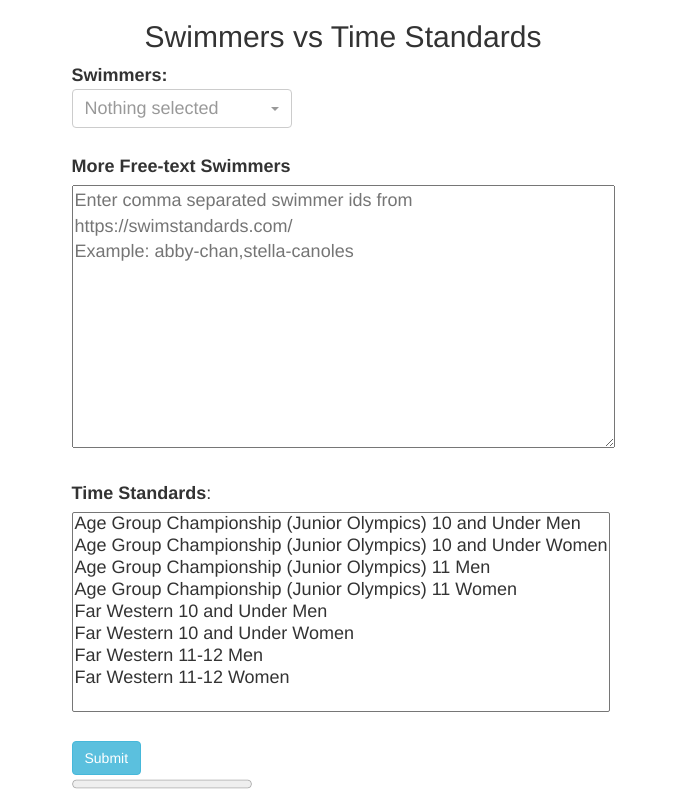
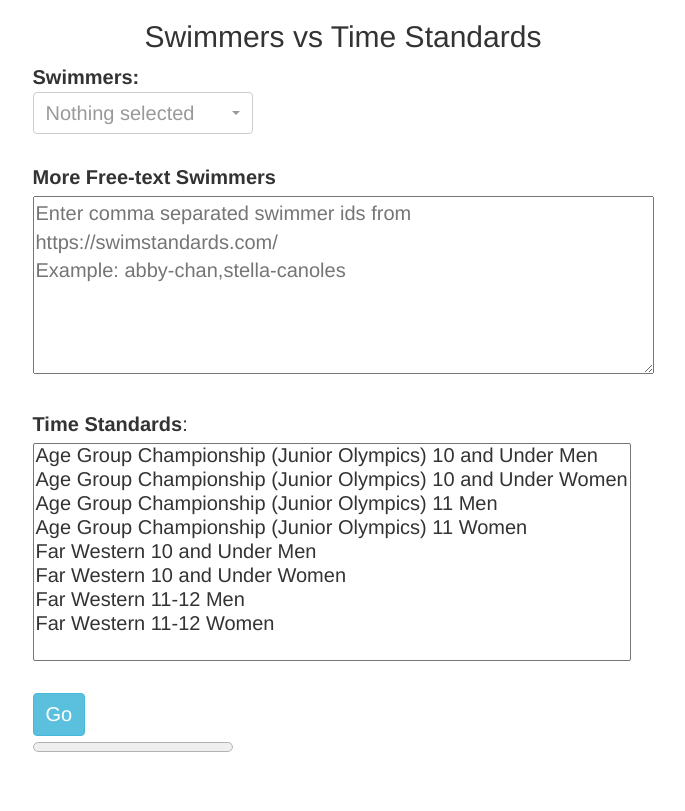
Before and after one commit to lhyqie/swim, a Flask app: page /select/ in a window 1280 px wide. Shown: the whole page, without its empty margins (297-982 px from the left). After the commit the page ends 752 px from the top, so only its background shows below. Run offline with Flask 3, Linux system fonts and the light colour scheme; some libraries are stand-ins or nearby versions.

Commit message:
set mobile css, selectpicker data-width auto

```diff
--- a/static/table.css
+++ b/static/table.css
@@ -42,19 +42,43 @@
   justify-content: center;
 }
 
-#banner {
-  font-size: 30px;
+select.selectpicker { width: 30em }
+
+@media (min-width:320px)  {
+  /* smartphones, portrait iPhone, portrait 480x320 phones (Android) */
+  #banner {
+    font-size: 50px;
+  }
+  * {
+    font-size: 30px;
+  }
+  input.btn {
+    font-size: 30px;
+  }
 }
 
-* {
-  font-size: 18px;
+@media (min-width:480px)  {
+  /* smartphones, Android phones, landscape iPhone */
+  #banner {
+    font-size: 50px;
+  }
+  * {
+    font-size: 30px;
+  }
+  input.btn {
+    font-size: 30px;
+  }
 }
 
-@media screen and (max-width: 500px) {
+@media (min-width:1025px) {
+  /* big landscape tablets, laptops, and desktops */
   #banner {
-    font-size: 100px;
+    font-size: 30px;
   }
   * {
-    font-size: 50px;
+    font-size: 20px;
+  }
+  input.btn {
+    font-size: 20px;
   }
 }
--- a/templates/form.html
+++ b/templates/form.html
@@ -17,7 +17,7 @@
 <form id="multiple_select_form" action="/board" method="post">
     <b>Swimmers:</b>
     <br/>
-    <select name="swimmers" id="swimmers" class="selectpicker" data-live-search="true" multiple>
+    <select name="swimmers" id="swimmers" class="selectpicker" data-width="auto" data-live-search="true" multiple>
         {% for swimmer in predefined_swimmers: %}
             <option value="{{swimmer}}">{{swimmer}}</option>
         {% endfor %}
@@ -25,7 +25,7 @@
     <br/><br/>
     {{ form.more_swimmers.label }}
     <br/>
-    {{ form.more_swimmers(cols="50", rows="10",placeholder="Enter comma separated swimmer ids from https://swimstandards.com/
+    {{ form.more_swimmers(cols="50", rows="6",placeholder="Enter comma separated swimmer ids from https://swimstandards.com/
 Example: abby-chan,stella-canoles") }}
     <br/><br/>
     <input type="hidden" name="hidden_swimmers" id="hidden_swimmers" />
@@ -33,7 +33,7 @@ Example: abby-chan,stella-canoles") }}
     <br>
     {{ form.timestandard(size=9) }}
     <br/><br/>
-    <input type="submit" name="Go" class="btn btn-info" value="Submit" onclick="run()"/>
+    <input type="submit" name="Go" class="btn btn-info" value="Go" onclick="run()"/>
     <p><progress value="0" max="10000"></progress></p>
 </form>
 </div>
```
